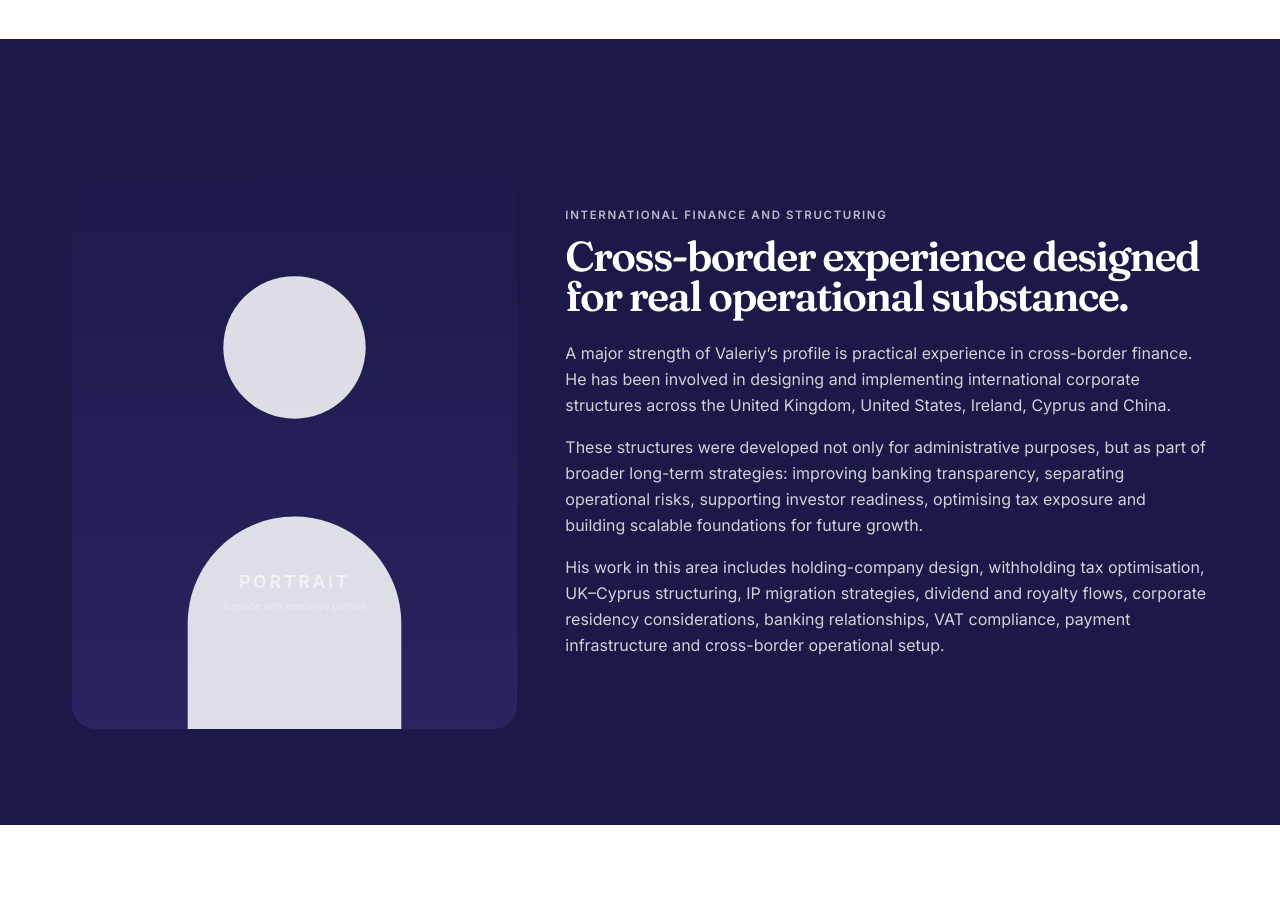
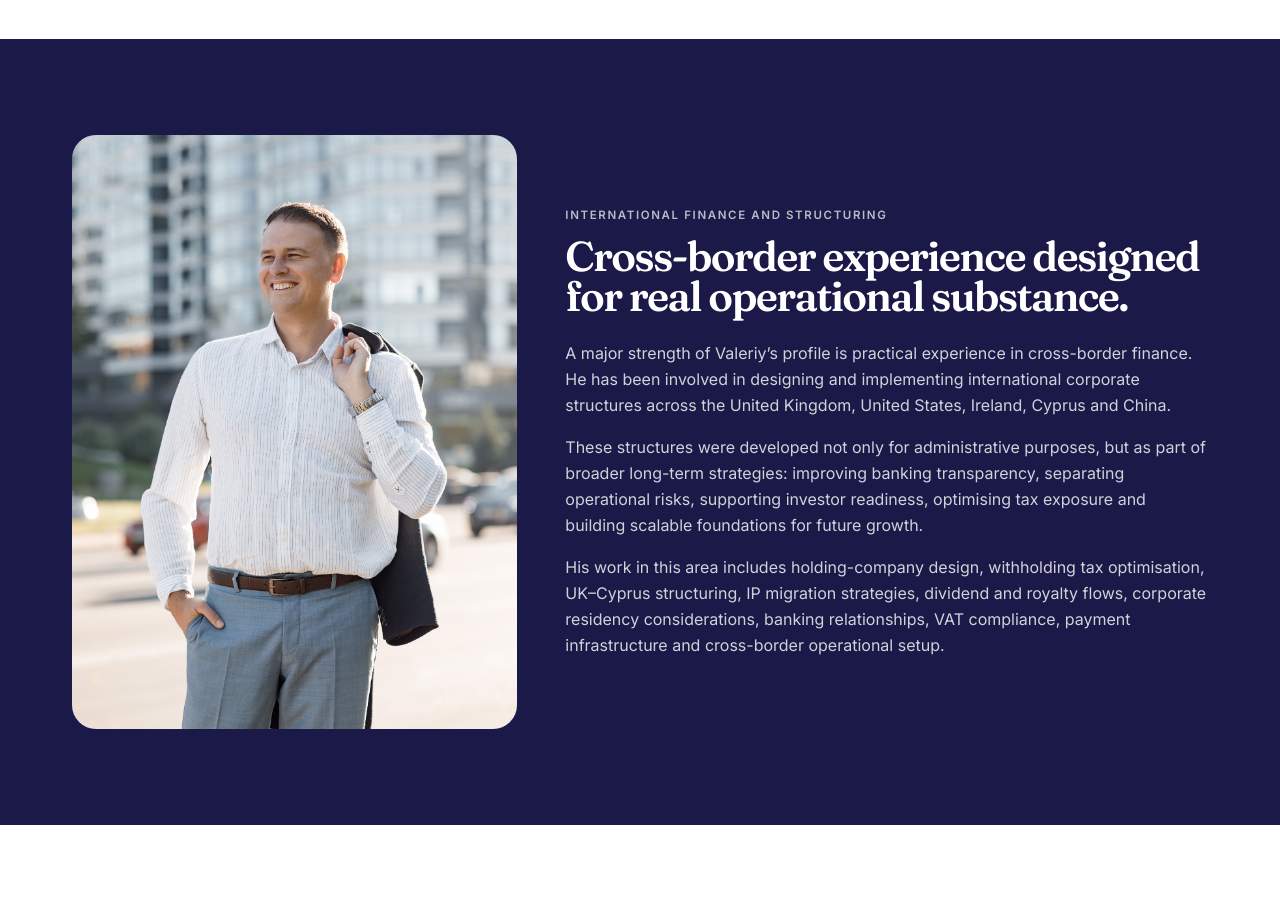
Before and after one commit to valeriy-star/finance-website, a Next.js app: page /executive-summary in a window 1280 px wide. Shown: the part 3020-3942 px from the top of the page. Built offline with nearby package versions, Linux system fonts and the light colour scheme.

Commit message:
Update page.tsx

```diff
--- a/src/app/executive-summary/page.tsx
+++ b/src/app/executive-summary/page.tsx
@@ -157,7 +157,7 @@ export default function ExecutiveSummaryPage() {
           <div className="lg:col-span-5">
             <div className="relative aspect-[3/4] w-full max-w-md mx-auto rounded-3xl overflow-hidden bg-brand">
               <Image
-                src="/images/valeriy-kosovan-city.svg"
+                src="/images/valeriy-kosovan-city.jpg"
                 alt="Valeriy Kosovan — international finance executive"
                 fill
                 className="object-cover"
```
